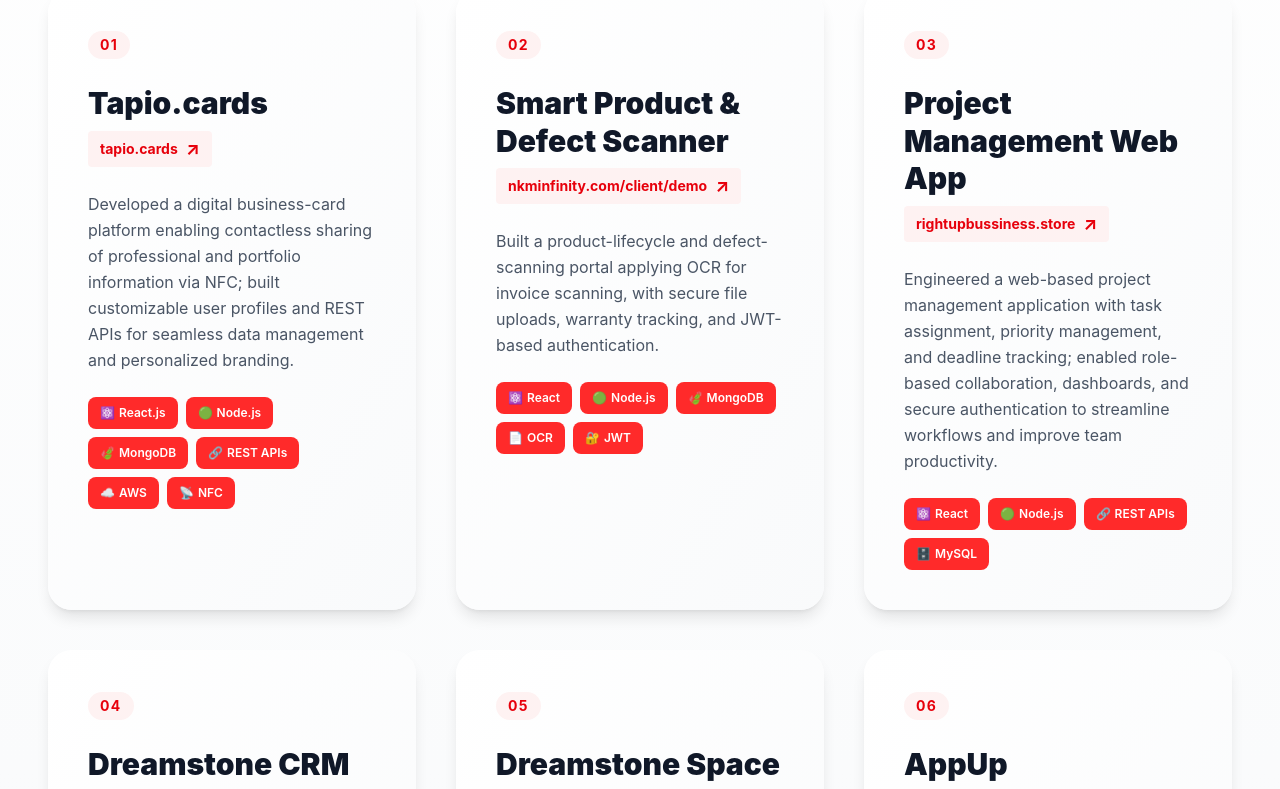
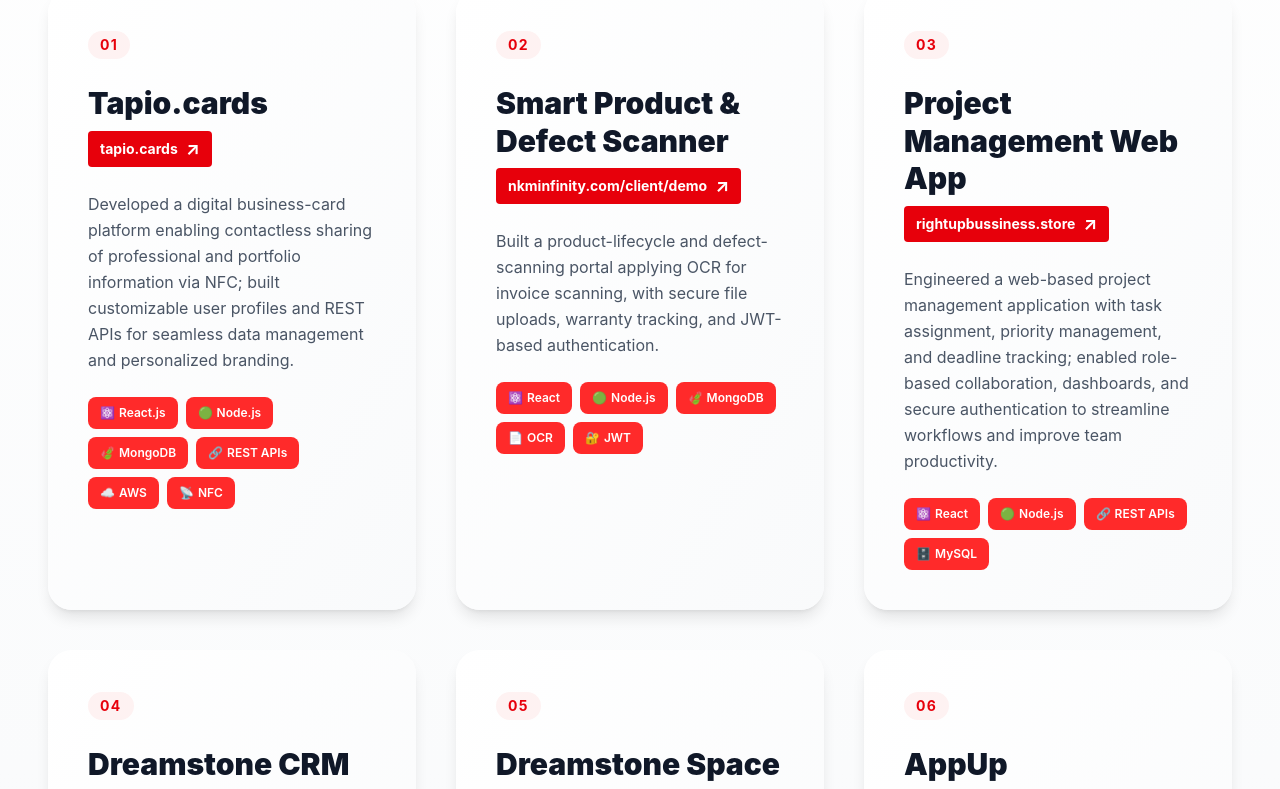
Before and after one commit to SnehaS-14/SnehaPortfortlio, a React (Vite) app: page / in a window 1280 px wide. Shown: the part 3600-4389 px from the top of the page. Built offline with nearby package versions, Linux system fonts and the light colour scheme.

Commit message:
Change project link text color to white

```diff
--- a/src/components/Projects.jsx
+++ b/src/components/Projects.jsx
@@ -76,7 +76,7 @@ const ProjectCard = ({ project, onClick, isMobile }) => {
               onClick={(e) => {
                 if (!isMobile) e.stopPropagation();
               }}
-              className="text-red-600 text-sm font-bold mb-6 hover:underline inline-flex items-center gap-2 bg-red-50 px-3 py-1 rounded hover:bg-red-100 transition-colors"
+              className="text-white text-sm font-bold mb-6 hover:underline inline-flex items-center gap-2 bg-red-600 px-3 py-1 rounded hover:bg-red-700 transition-colors"
             >
               {project.link}
               <span className="text-lg">↗</span>
```
